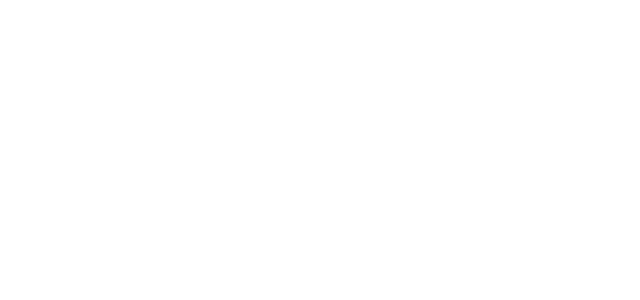
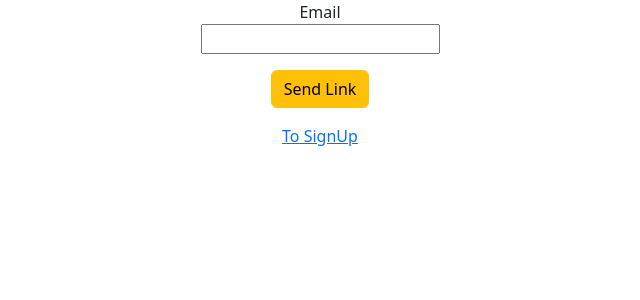
Before and after one commit to shantanu-kor/FronEnd-Practice, a React (Create React App) app in the folder expense-Tracker/: page /forgotPassword in a window 1280 px wide. Shown: the top 300 px of the page, without its empty margins (320-960 px from the left). Built offline with nearby package versions, Linux system fonts and the light colour scheme.

Commit message:
Added password reset.

```diff
--- a/expense-Tracker/src/App.js
+++ b/expense-Tracker/src/App.js
@@ -8,6 +8,7 @@
 
 import AuthContext from "./store/authContext";
 import "./App.css";
+import ForgotPasswordPage from "./pages/ForgotPassword";
 
 function App() {
   const authCtx = useContext(AuthContext);
@@ -26,6 +27,9 @@
         {authCtx.idToken && <VerifyEmailPage />}
         {!authCtx.idToken && <Redirect to="/" />}
       </Route>
+      <Route path="/forgotPassword">
+        <ForgotPasswordPage />
+      </Route>
     </Switch>
   );
 }
--- /dev/null
+++ b/expense-Tracker/src/components/ForgotPassword.js
@@ -0,0 +1,39 @@
+import React, { useRef } from "react";
+import { Button } from "react-bootstrap";
+import { Link } from "react-router-dom";
+
+const ForgotPassword = () => {
+  const emailRef = useRef();
+
+  const submitHandler = async (event) => {
+    event.preventDefault();
+    await fetch("https://identitytoolkit.googleapis.com/v1/accounts:sendOobCode?key=AIzaSyD73Oj20xEgcVTp_n7OuZuKlYiMVjXQy-8", {
+        method: "POST",
+        body: JSON.stringify({
+            requestType: "PASSWORD_RESET",
+            email: emailRef.current.value,
+        }),
+        headers: {
+            "Content-Type": "application/json",
+        }
+    })
+    emailRef.current.value = '';
+
+  };
+
+  return (
+    <form style={{ textAlign: "center" }} onSubmit={submitHandler}>
+      <label htmlFor="email">Email</label>
+      <br />
+      <input type="email" id="email" ref={emailRef} required />
+      <br />
+      <Button variant="warning" className="my-3" type="submit">
+        Send Link
+      </Button>
+      <br />
+      <Link to="/">To SignUp</Link>
+    </form>
+  );
+};
+
+export default ForgotPassword;
--- a/expense-Tracker/src/components/LogIn.js
+++ b/expense-Tracker/src/components/LogIn.js
@@ -1,6 +1,7 @@
 import React, { useContext, useRef } from "react";
 import { Button, Container } from "react-bootstrap";
 import AuthContext from "../store/authContext";
+import { Link } from "react-router-dom";
 
 const LogIn = () => {
   const emailRef = useRef();
@@ -75,7 +76,10 @@
           required
         />
         <br />
-        <Button type="submit" className="my-3">
+        <div className="my-2">
+        <Link to="/forgotPassword">Forgot Password</Link>
+        </div>
+        <Button type="submit" className="my-1">
           LogIn
         </Button>
       </form>
--- a/expense-Tracker/src/components/UpdateProfile.js
+++ b/expense-Tracker/src/components/UpdateProfile.js
@@ -1,5 +1,6 @@
 import React, { useContext, useEffect, useRef } from "react";
 import { Button } from "react-bootstrap";
+import { Link } from "react-router-dom";
 
 import AuthContext from "../store/authContext";
 
@@ -25,8 +26,12 @@
       );
       let data = await res.json();
       data = data.users[0];
+      if (data.displayName !== undefined) {
         nameRef.current.value = data.displayName;
+      }
+      if (data.photoUrl !== undefined) {
         photoRef.current.value = data.photoUrl;
+      }
     }
     getData();
   }, [authCtx.idToken]);
@@ -55,6 +60,7 @@
   };
 
   return (
+    <React.Fragment>
       <form style={{ textAlign: "center" }} onSubmit={submitHandler}>
         <label htmlFor="name">Full Name</label>
         <br />
@@ -68,6 +74,10 @@
           Update
         </Button>
       </form>
+      <div style={{ textAlign: "center" }}>
+        <Link to="/">To home</Link>
+      </div>
+    </React.Fragment>
   );
 };
 
--- /dev/null
+++ b/expense-Tracker/src/pages/ForgotPassword.js
@@ -0,0 +1,9 @@
+import React from "react";
+
+import ForgotPassword from "../components/ForgotPassword";
+
+const ForgotPasswordPage = () => {
+    return <ForgotPassword />
+};
+
+export default ForgotPasswordPage;
--- a/expense-Tracker/src/pages/Profile.js
+++ b/expense-Tracker/src/pages/Profile.js
@@ -1,9 +1,17 @@
 import React from "react";
 
 import UpdateProfile from "../components/UpdateProfile";
+import Logout from "../components/Logout";
 
 const ProfilePage = () => {
-  return <UpdateProfile />;
+  return (
+    <React.Fragment>
+      <div className="position-absolute top-0 end-0">
+        <Logout />
+      </div>
+      <UpdateProfile />
+    </React.Fragment>
+  );
 };
 
 export default ProfilePage;
--- a/expense-Tracker/src/pages/VerifyEmail.js
+++ b/expense-Tracker/src/pages/VerifyEmail.js
@@ -1,9 +1,17 @@
 import React from "react";
 
 import VerifyEmail from "../components/VerifyEmail";
+import Logout from "../components/Logout";
 
 const VerifyEmailPage = () => {
-  return <VerifyEmail />;
+  return (
+    <React.Fragment>
+      <div className="position-absolute top-0 end-0">
+        <Logout />
+      </div>
+      <VerifyEmail />
+    </React.Fragment>
+  );
 };
 
 export default VerifyEmailPage;
```
Lines whose indentation alone changed are shown as unchanged.
